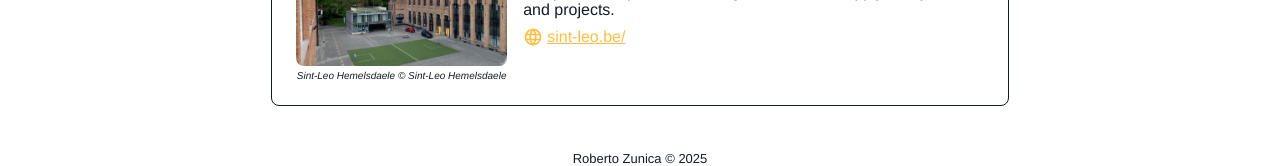
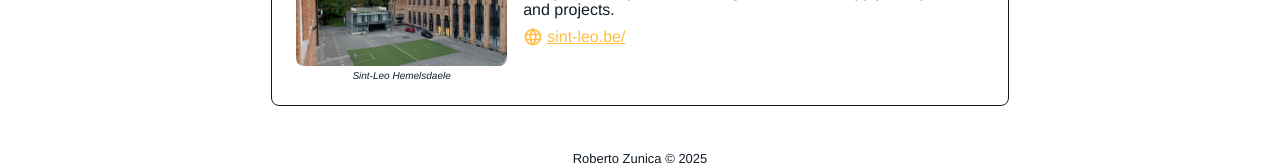
Before and after one commit to sudoShiba/robertozunica.dev, a React (Vite) app: page / in a window 1280 px wide. Shown: the part 912-1078 px from the top of the page. Built offline with nearby package versions, Linux system fonts and the light colour scheme.

Commit message:
added more captions

```diff
--- a/src/components/story/Story.tsx
+++ b/src/components/story/Story.tsx
@@ -78,7 +78,7 @@ const Story: React.FC = () => {
               date="2018 - 2024"
               size={1}
               image="assets/SLHD.jpeg"
-              caption="Sint-Leo Hemelsdaele &copy; Sint-Leo Hemelsdaele"
+              caption="Sint-Leo Hemelsdaele"
             >
               I graduated from high school with a focus on Maths and Sciences. This background has equipped me with strong analytical and problem-solving skills, which I apply in my studies and projects.
               <Site url="https://sint-leo.be/" />
@@ -99,6 +99,7 @@ const Story: React.FC = () => {
               title="ULYSSIS"
               date="October 2024 - Present"
               image="assets/ULYSSIS.jpg"
+              caption="the ULYSSIS team at Walibi during teambuilding"
               size={1}
             >
               <p>
@@ -111,6 +112,7 @@ const Story: React.FC = () => {
               subtitle="De Lijn"
               date="January 2024"
               image="assets/delijn.jpeg"
+              caption="I am the fourth from the left"
               size={2}
             >
               <p>
```
